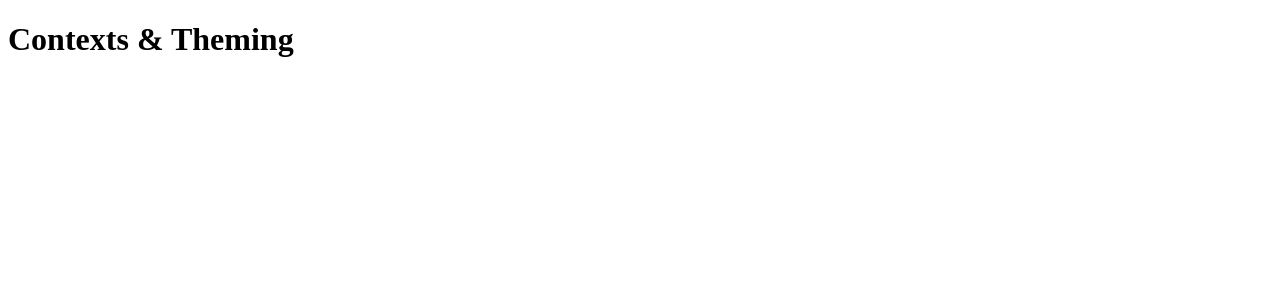
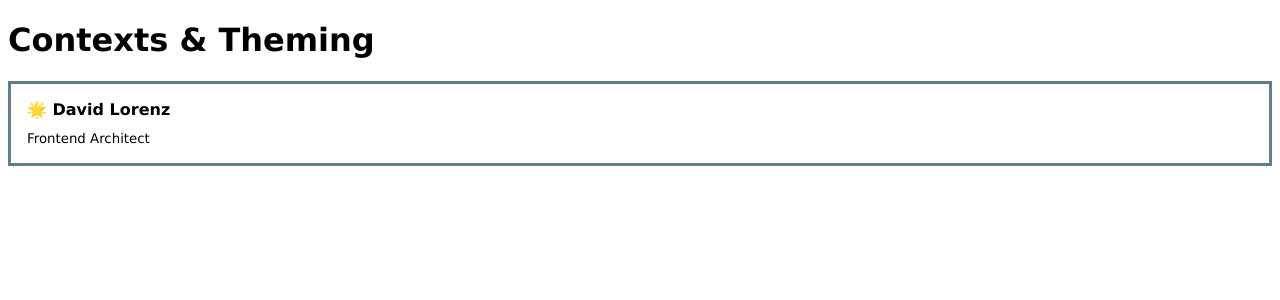
Before and after one commit to LinkedInLearning/react-esst-3161772, a React (Create React App) app: page / in a window 1280 px wide. Shown: the top 300 px of the page. Built offline with nearby package versions, Linux system fonts and the light colour scheme.

Commit message:
initial code

```diff
--- a/public/index.html
+++ b/public/index.html
@@ -25,6 +25,32 @@
       Learn how to configure a non-root public URL by running `npm run build`.
     -->
     <title>React App</title>
+
+    <style>
+      html, body {
+        font-family: 'Lucida Sans', 'Lucida Sans Regular', 'Lucida Grande', 'Lucida Sans Unicode', Geneva, Verdana, sans-serif;
+      }
+
+      .profile {
+        border: 3px solid #607d8b;
+        padding: 1em;
+      }
+
+      .open-to-work {
+        background: #1a406a;
+        box-shadow: 3px 4px 20px grey;
+        color: white;
+        border: 3px solid #000000;
+      }
+
+      .profile p {
+        margin: 0;
+      }
+
+      .profile p + p {
+        margin-top: 1ex;
+      }
+    </style>
   </head>
   <body>
     <noscript>You need to enable JavaScript to run this app.</noscript>
--- a/src/components/App.jsx
+++ b/src/components/App.jsx
@@ -1,9 +1,12 @@
 import React from "react";
+import { BusinessProfile } from "./BusinessProfile";
 
 export function App() {
   return (
     <div>
       <h1>Contexts &amp; Theming</h1>
+
+      <BusinessProfile />
     </div>
   );
 }
--- /dev/null
+++ b/src/components/BusinessProfile.jsx
@@ -0,0 +1,14 @@
+export function BusinessProfile() {
+  // is person open-to-work ?
+
+  return (
+    <div className="profile">
+      <p>
+        <strong>🌟 David Lorenz</strong>
+      </p>
+      <p>
+        <small>Frontend Architect</small>
+      </p>
+    </div>
+  );
+}
```
